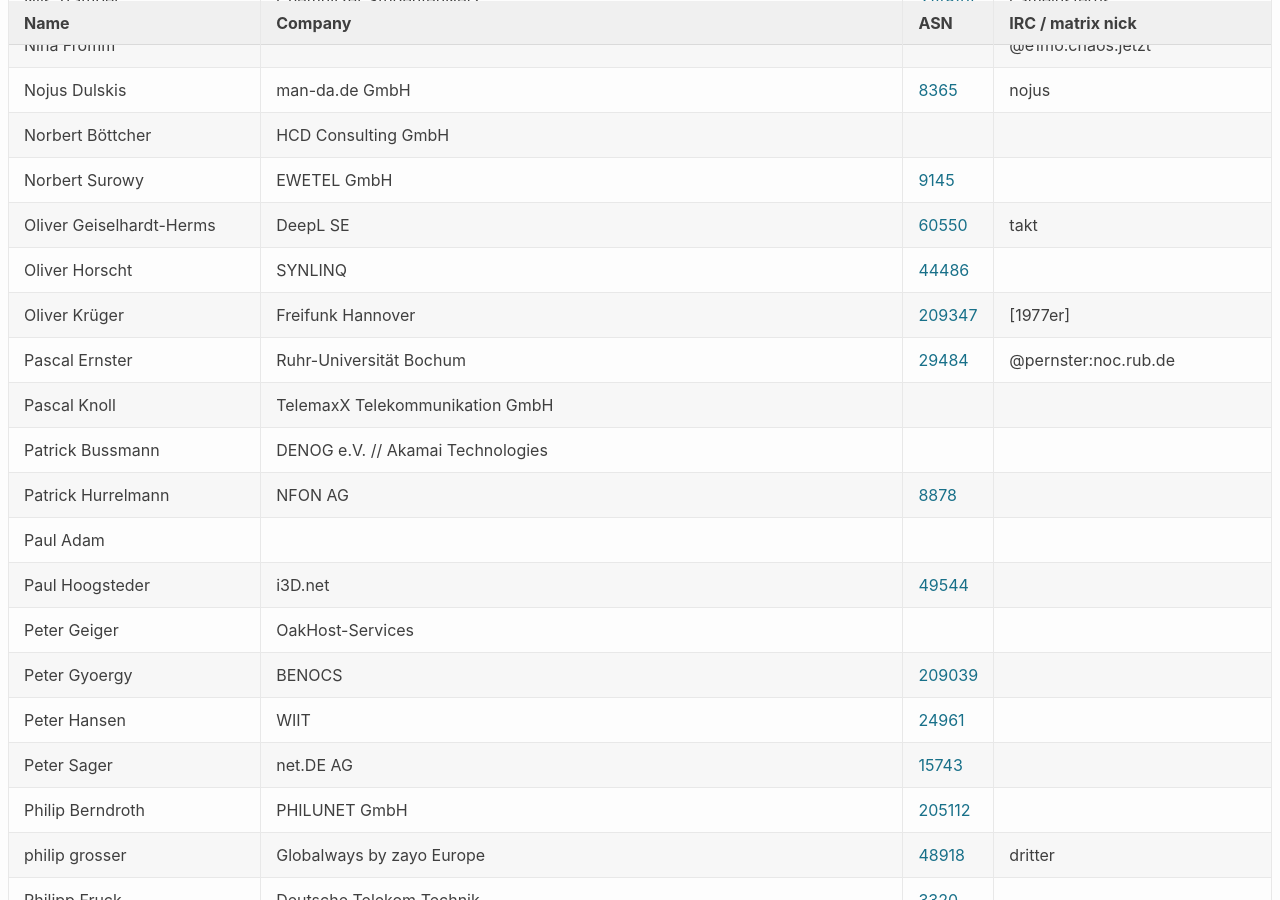
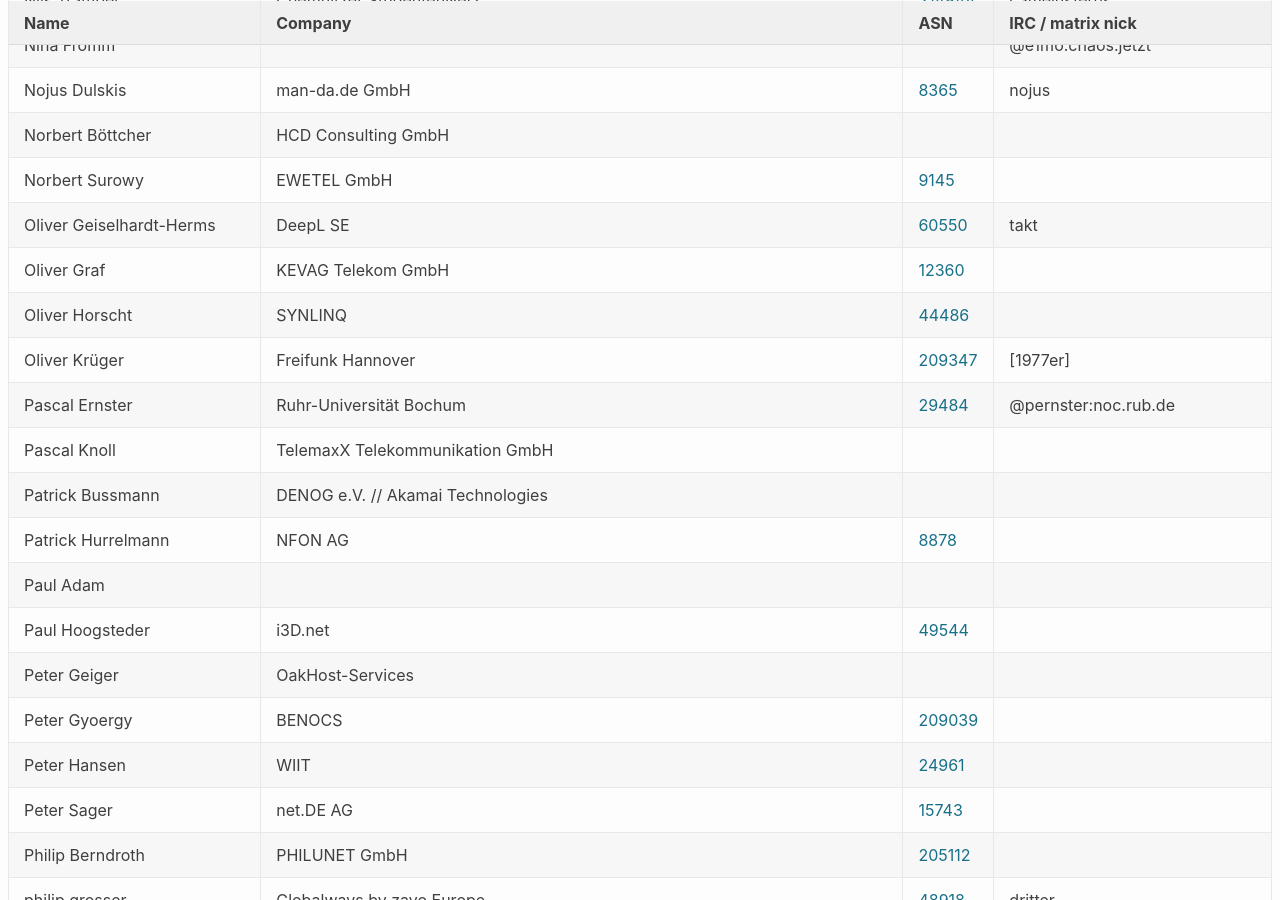
Before and after one commit to denog/pretix-attendeelist, a Jekyll site: the page built from denog17/index.markdown, in a window 1280 px wide and 900 px high, scrolled down 13069 px. Built offline with Jekyll 4.4.1, drawn with Linux system fonts in a browser that asks for light colours; some of the changed text lies outside the part shown.

Commit message:
Latest data: Thu Sep 11 09:30:57 UTC 2025

```diff
--- a/_data/attendees_denog17_onsite.json
+++ b/_data/attendees_denog17_onsite.json
@@ -1752,6 +1752,12 @@
     "asn": "60550"
   },
   {
+    "name": "Oliver Graf",
+    "company": "KEVAG Telekom GmbH",
+    "irc": null,
+    "asn": "12360"
+  },
+  {
     "name": "Oliver Horscht",
     "company": "SYNLINQ",
     "irc": null,
@@ -2214,6 +2220,12 @@
     "asn": "6695"
   },
   {
+    "name": "Torsten Alt",
+    "company": "KEVAG Telekom GmbH",
+    "irc": null,
+    "asn": "12360"
+  },
+  {
     "name": "Torsten Peuckert",
     "company": "Alturna Networks/Solid Optics",
     "irc": null,
```
